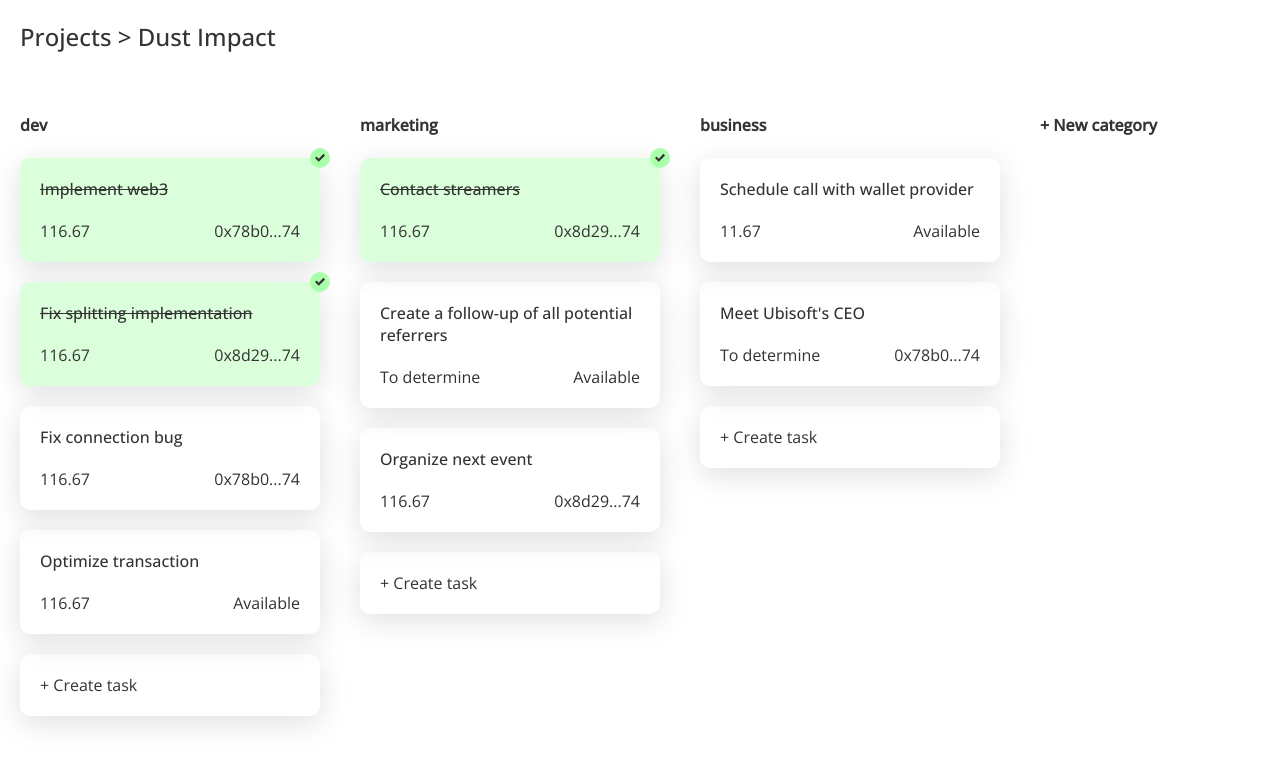
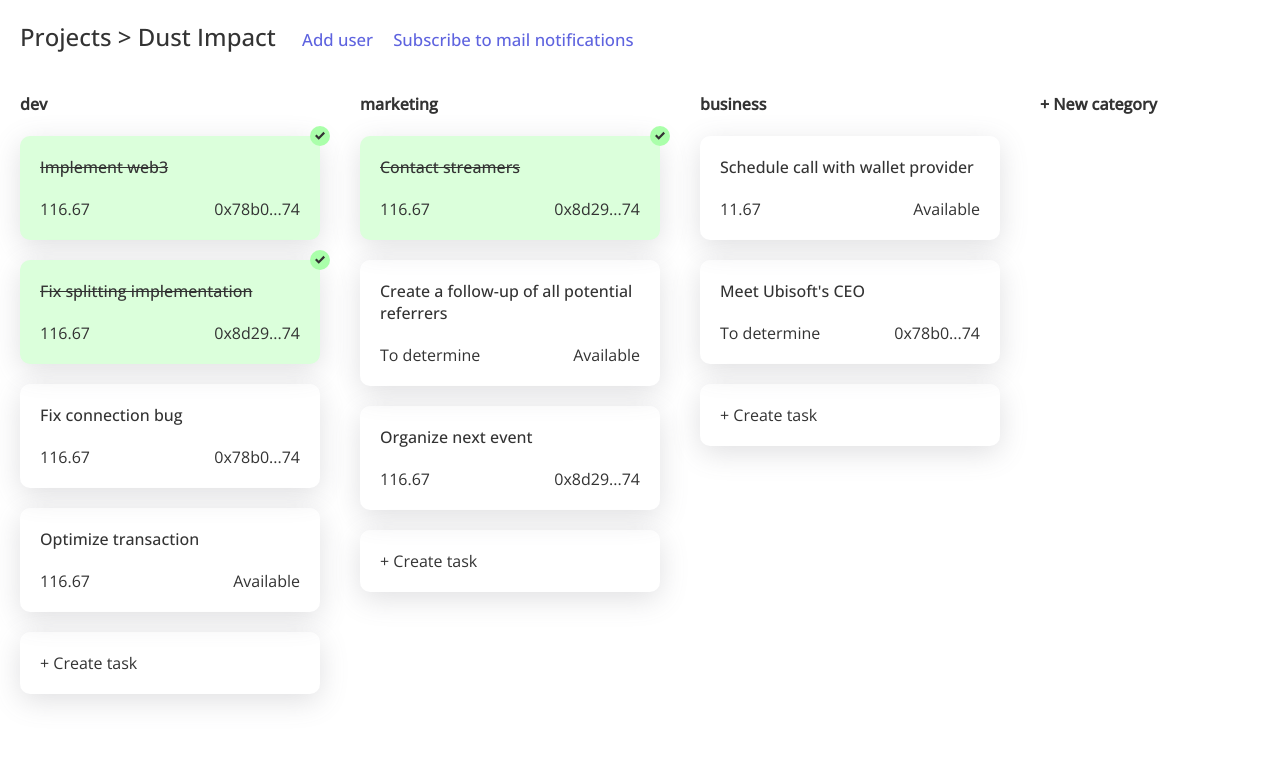
Before and after one commit to t0mm4rx/decentralized-kanban-board, a Vue app in the folder frontend/: page /project/1 in a window 1280 px wide. Shown: the top 766 px of the page. Built offline with nearby package versions, Linux system fonts and the light colour scheme.

Commit message:
Add user modal

```diff
--- a/frontend/src/views/Project.vue
+++ b/frontend/src/views/Project.vue
@@ -1,5 +1,9 @@
 <template>
-  <h1><a href="/">Projects</a> > {{ !!project ? project.name : "..." }}</h1>
+  <h1>
+    <a href="/">Projects</a>
+    > {{ !!project ? project.name : "..." }}
+    <span class="header-button" @click="() => addUserModal = true">Add user</span>
+    <span class="header-button" @click="() => subscribeMailModal = true">Subscribe to mail notifications</span></h1>
   <div v-if="project === null" id="project-loader-overlay">
     <Loader />
   </div>
@@ -72,6 +76,14 @@
       </div>
     </div>
   </Modal>
+  <Modal :open="addUserModal" :onClose="() => addUserModal = false">
+    <h2>Add a new user to {{ project.name }}</h2>
+    <div class="label-input-wrapper">
+      <span>Address</span>
+      <input type="text" id="add-user-address" placeholder="0x..." />
+    </div>
+    <button class="primary-button" @click="addUser">Add</button>
+  </Modal>
 </template>
 
 <script>
@@ -85,7 +97,9 @@ export default {
     return {
       project: null,
       createTaskModal: false,
-      highlightedTask: null
+      highlightedTask: null,
+      addUserModal: false,
+      subscribeMailModal: false
     }
   },
   mounted: function () {
@@ -124,6 +138,12 @@ export default {
         name, description, category, isDone: false, valueVotes: [], assignee: null
       });
       this.createTaskModal = false;
+    },
+    addUser: function () {
+      const address = document.querySelector("#add-user-address").value;
+      if (!address) {
+        alert("Missing address");
+      }
     }
   },
   computed: {
@@ -159,6 +179,10 @@ h1 a {
   width: 300px;
   min-width: 300px;
   height: 100%;
+
+  h4 {
+    margin-top: 0px;
+  }
 }
 
 .project-board-task {
@@ -237,4 +261,11 @@ h1 a {
 .primary-text {
   float: right;
 }
+
+.header-button {
+  margin-left: 20px;
+  font-size: 0.7em;
+  color: rgb(94, 99, 223);
+  cursor: pointer;
+}
 </style>
```
